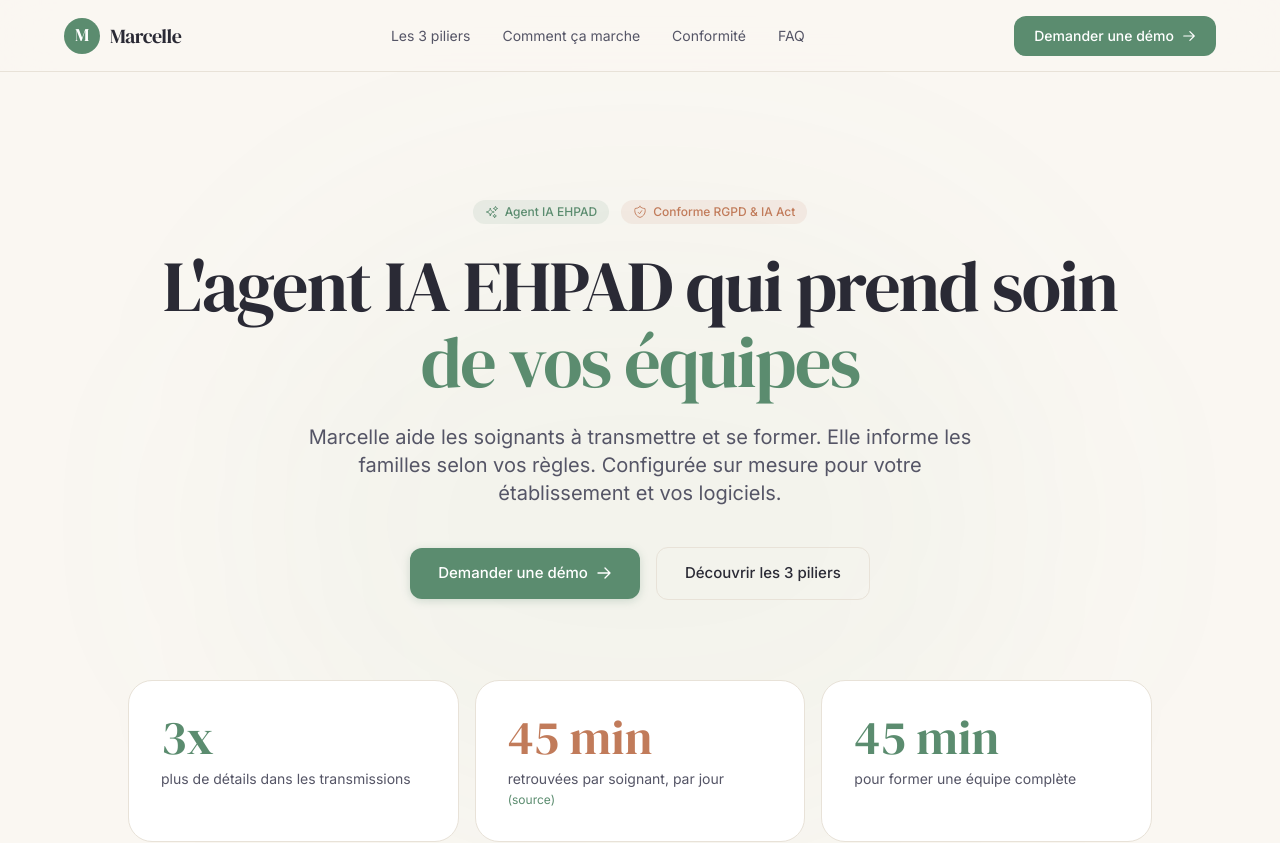
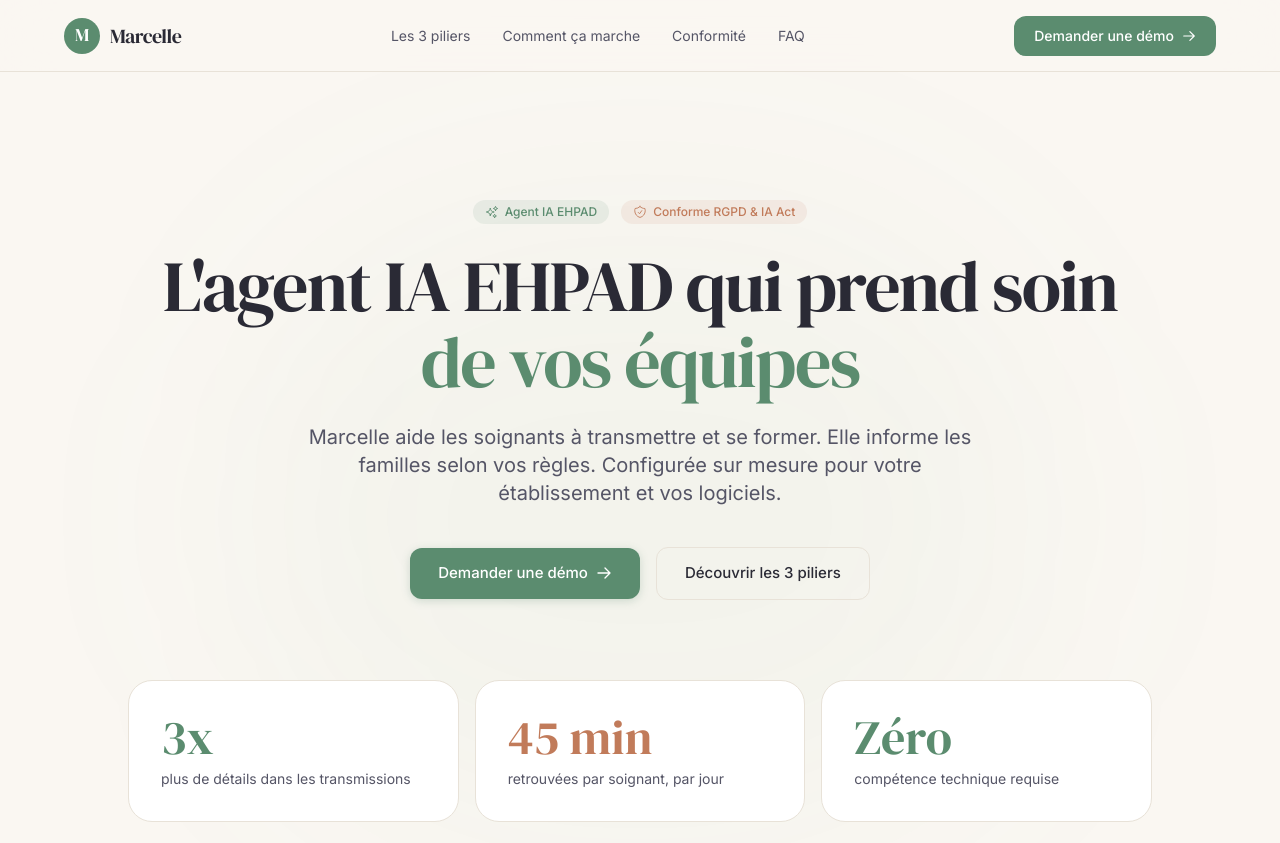
Before and after one commit to ncleton-petitmaker/marcelle-ehpad, a Next.js app: page / in a window 1280 px wide. Shown: the top 843 px of the page. Built offline with nearby package versions, Linux system fonts and the light colour scheme; no server answers.

Commit message:
Retirer lien source bidon, stat Zéro compétence technique
- Retire le lien source SOS Ehpad (contenu IA non vérifiable)
- Remplace doublon 45 min formation par Zéro compétence technique requise

Co-Authored-By: Claude Opus 4.6 <noreply@anthropic.com>

```diff
--- a/app/page.tsx
+++ b/app/page.tsx
@@ -313,11 +313,11 @@ export default function LandingPage() {
             </BentoCard>
             <BentoCard variant="white" className="p-6 md:p-8">
               <div className="text-4xl md:text-5xl font-serif text-terracotta">45 min</div>
-              <p className="mt-2 text-sm text-graphite">retrouvées par soignant, par jour <a href="https://sosehpad.com/comment-le-huddle-de-10-minutes-revolutionne-les-transmissions-soignantes-en-ehpad/40445/" target="_blank" rel="noopener noreferrer" className="text-sauge hover:underline text-xs">(source)</a></p>
+              <p className="mt-2 text-sm text-graphite">retrouvées par soignant, par jour</p>
             </BentoCard>
             <BentoCard variant="white" className="p-6 md:p-8">
-              <div className="text-4xl md:text-5xl font-serif text-sauge">45 min</div>
-              <p className="mt-2 text-sm text-graphite">pour former une équipe complète</p>
+              <div className="text-4xl md:text-5xl font-serif text-sauge">Zéro</div>
+              <p className="mt-2 text-sm text-graphite">compétence technique requise</p>
             </BentoCard>
           </div>
         </div>
```
